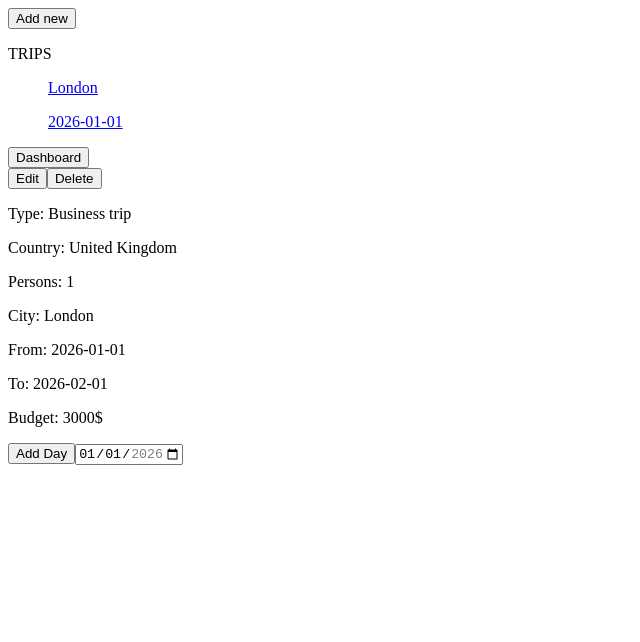
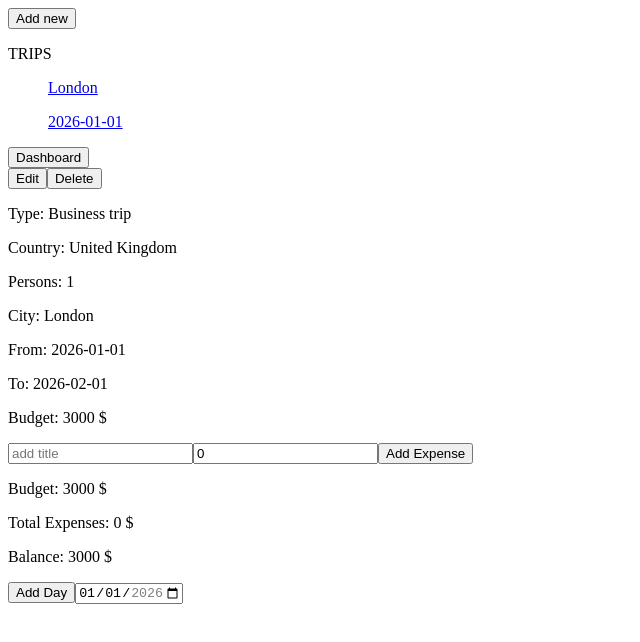
Before and after one commit to egrgut/travel-planner, a React (Vite) app: page /trips/1 in a window 1280 px wide. Shown: the top 642 px of the page, without its empty margins (0-640 px from the left). Built offline with nearby package versions, Linux system fonts and the light colour scheme.

Commit message:
Extend `tripSlice` with expense-related actions and budget updates. Add `BudgetCard` for expense management and integrate it into `TripPage`.

```diff
--- a/src/components/BudgetCard.tsx
+++ b/src/components/BudgetCard.tsx
@@ -1 +1,50 @@
-//TODO
+import type {Trip} from "../types/types.ts";
+import {useAppDispatch} from "../app/hooks.ts";
+import {addExpense, deleteExpense} from "../features/trip/tripSlice.ts";
+import {useState} from "react";
+
+type BudgetCardProps = {
+    trip: Trip
+}
+
+function BudgetCard({trip}: BudgetCardProps) {
+    const dispatch = useAppDispatch();
+    const totalExpenses = trip.expenses.reduce((acc, expense) => acc + expense.cost, 0);
+    const balance = trip.budget - totalExpenses;
+    const [title, setTitle] = useState("");
+    const [cost, setCost] = useState(0);
+    const handleAddExpense=()=>{
+        const newExpense = {
+            id: crypto.randomUUID(),
+            title: title,
+            cost:cost,
+        }
+        dispatch(addExpense({tripId: trip.id, expense: newExpense}))
+        setTitle("");
+        setCost(0);
+    }
+    const handleDeleteExpense = (expenseId: string) =>
+        dispatch(deleteExpense({tripId: trip.id, expenseId: expenseId}))
+    return (
+        <div>
+            <ul>
+                {trip.expenses.map(expense =>
+                    <li key={expense.id}>
+                        {expense.title}-{expense.cost}$
+                        <button onClick={() => handleDeleteExpense(expense.id)}>
+                            Delete
+                        </button>
+                    </li>)}
+            </ul>
+            <input type="text" placeholder="add title" value={title} onChange={(e)=>setTitle(e.target.value)}/>
+            <input type="text" placeholder="add cost" value={cost} onChange={(e)=>setCost(Number(e.target.value))}/>
+            <button onClick={handleAddExpense}>Add Expense</button>
+
+            <p>Budget: {trip.budget} $</p>
+            <p>Total Expenses: {totalExpenses} $</p>
+            <p>Balance: {balance} $</p>
+        </div>
+    )
+}
+
+export default BudgetCard;
--- a/src/components/DayCard.tsx
+++ b/src/components/DayCard.tsx
@@ -21,7 +21,6 @@ function DayCard({day}: DayCardProps) {
             id: crypto.randomUUID(),
             title: placeTitle,
             description: placeDescription,
-
         }
         dispatch(addPlace({tripId: id, dayId: day.id, place: newPlace}));
         setPlaceTitle('');
--- a/src/components/TripCard.tsx
+++ b/src/components/TripCard.tsx
@@ -1,4 +1,3 @@
-//TODO
 import type {Trip} from "../types/types.ts";
 
 type TripCardProps = {
@@ -14,7 +13,7 @@ function TripCard({trip}: TripCardProps) {
             <p>City: {trip.city}</p>
             <p>From: {trip.startDate}</p>
             <p>To: {trip.endDate}</p>
-            <p>Budget: {trip.budget}$</p>
+            <p>Budget: {trip.budget} $</p>
         </div>
 
     )
--- a/src/features/trip/tripSlice.ts
+++ b/src/features/trip/tripSlice.ts
@@ -1,4 +1,4 @@
-import type {DayProgram, Places, Trip} from "../../types/types.ts";
+import type {DayProgram, Expense, Places, Trip} from "../../types/types.ts";
 import {createSlice, type PayloadAction} from "@reduxjs/toolkit";
 
 export type TripsState = {
@@ -27,6 +27,7 @@ const tripSlice = createSlice({
     name: "trips",
     initialState,
     reducers: {
+        //CRUD TRIPS
         addTrip: (state, action: PayloadAction<Trip>) => {
             state.items.push(action.payload);
         },
@@ -39,6 +40,7 @@ const tripSlice = createSlice({
         deleteTrip: (state, action: PayloadAction<string>) => {
             state.items = state.items.filter(trip => trip.id !== action.payload);
         },
+        //CRUD PLACES
         addDay: (state, action: PayloadAction<{ tripId: string; day: DayProgram }>) => {
             const tripIndex = state.items.findIndex(trip => trip.id === action.payload.tripId);
             if (tripIndex > -1) {
@@ -55,6 +57,7 @@ const tripSlice = createSlice({
                 }
             }
         },
+
         editPlace: (state, action: PayloadAction<{ tripId: string; dayId: string, place: Places }>) => {
             const tripIndex = state.items.findIndex(trip => trip.id === action.payload.tripId);
             if (tripIndex > -1) {
@@ -100,9 +103,35 @@ const tripSlice = createSlice({
                     }
                 }
             }
+        },
+        //CRUD Expense
+        addExpense: (state, action: PayloadAction<{ tripId: string; expense: Expense }>) => {
+            const tripIndex = state.items.findIndex(trip => trip.id === action.payload.tripId)
+            if (tripIndex > -1) {
+                state.items[tripIndex].expenses.push(action.payload.expense)
+            }
+        },
+        deleteExpense: (state, action: PayloadAction<{ tripId: string; expenseId: string }>) => {
+            const tripIndex = state.items.findIndex(trip => trip.id === action.payload.tripId)
+            if (tripIndex > -1) {
+                state.items[tripIndex].expenses = state.items[tripIndex].expenses.filter(expense => expense.id !== action.payload.expenseId)
+            }
+        },
+        updateBudget: (state, action: PayloadAction<{ tripId: string; budget: number }>) => {
+            const tripIndex = state.items.findIndex(trip => trip.id === action.payload.tripId)
+            if (tripIndex > -1) {
+                state.items[tripIndex].budget = action.payload.budget
+            }
         }
     }
 })
 
-export const {addTrip, editTrip, deleteTrip, addDay, addPlace, deletePlace, editPlace, movePlace} = tripSlice.actions;
+export const {
+    addTrip, editTrip,
+    deleteTrip, addDay,
+    addPlace, deletePlace,
+    editPlace, movePlace,
+    addExpense, deleteExpense, updateBudget
+} = tripSlice.actions;
+
 export default tripSlice.reducer;
--- a/src/pages/TripPage.tsx
+++ b/src/pages/TripPage.tsx
@@ -1,4 +1,4 @@
-//TODO
+
 import {useNavigate, useParams} from "react-router";
 import {useAppDispatch, useAppSelector} from "../app/hooks.ts";
 import NotFoundPage from "./NotFoundPage.tsx";
@@ -7,6 +7,7 @@ import {addDay, deleteTrip} from "../features/trip/tripSlice.ts";
 import {useState} from "react";
 import CreateTrip from "../components/CreateTrip.tsx";
 import DayCard from "../components/DayCard.tsx";
+import BudgetCard from "../components/BudgetCard.tsx";
 
 function TripPage() {
     const {id} = useParams();
@@ -45,6 +46,7 @@ function TripPage() {
                     <button onClick={() => setIsEditing(true)}>Edit</button>
                     <button onClick={handleDelete}>Delete</button>
                     <TripCard trip={trip}/>
+                    <BudgetCard trip={trip}/>
                     {
                         trip.days.map((day) =>
                             (<DayCard key={day.id} day={day}/>))
--- a/src/types/types.ts
+++ b/src/types/types.ts
@@ -28,6 +28,7 @@ export type TodoList = {
 }
 
 export type Expense = {
+    id: string,
     title: string,
     cost: number,
 }
```
